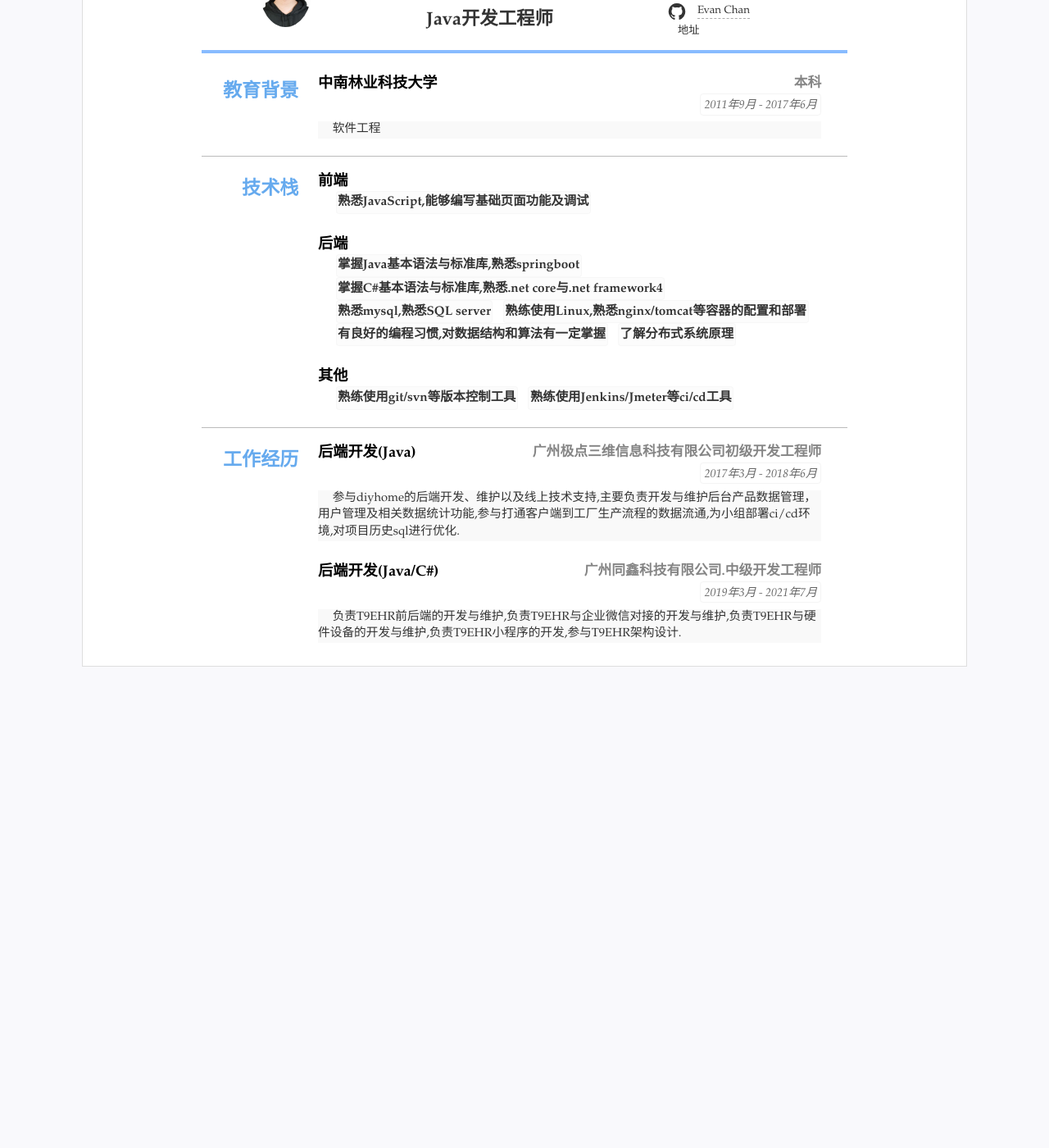
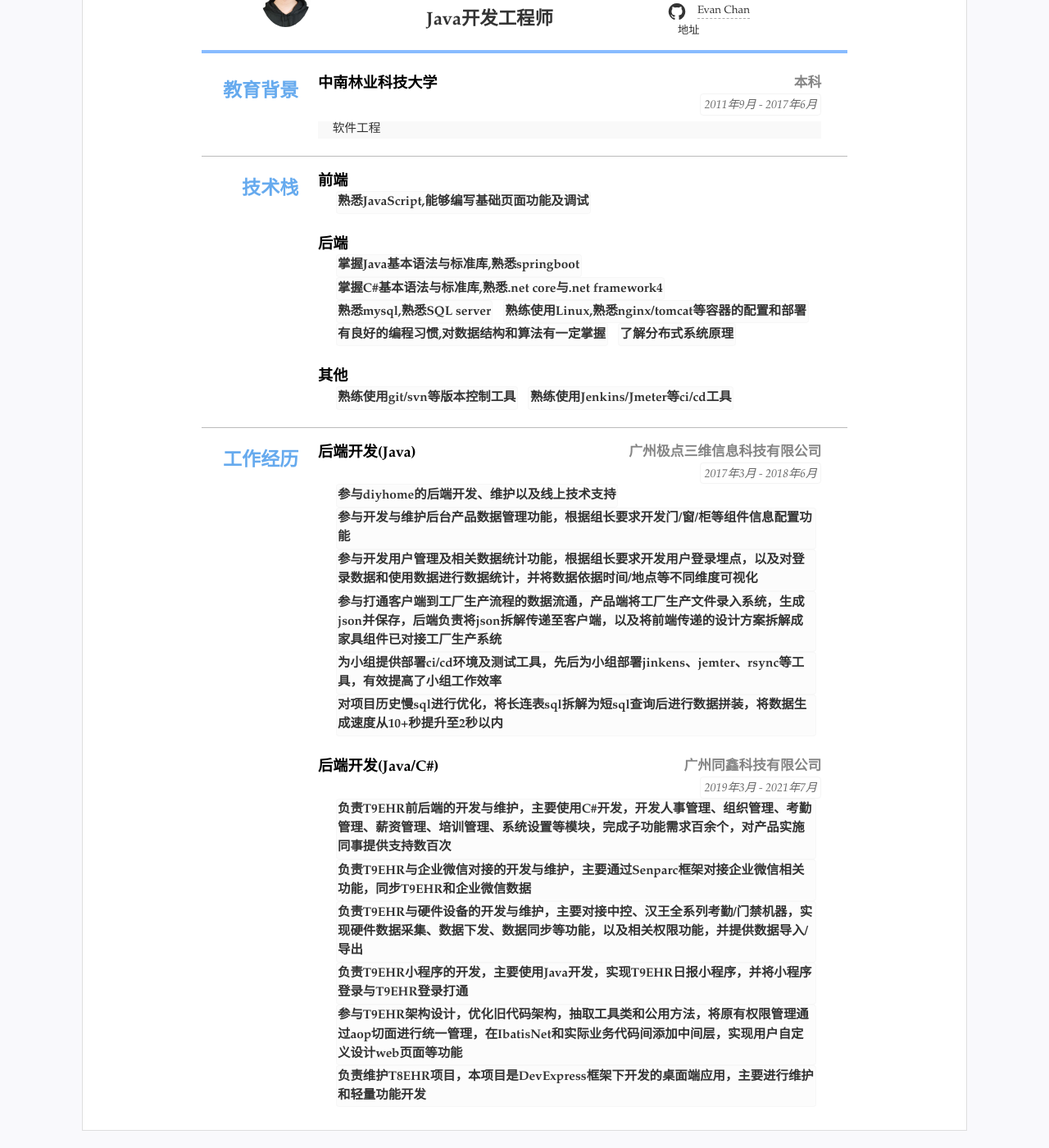
Before and after one commit to 0kestrel/resume2021, a Jekyll site: the page built from index.html, in a window 1280 px wide and 1400 px high, scrolled down 141 px. Shown: the whole window at 82% size. Built offline with Jekyll 4.4.1, drawn with Linux system fonts in a browser that asks for light colours; before the commit the page ends 975 px from its top, so only the background shows below that.

Commit message:
Update resume.yml

```diff
--- a/_data/resume.yml
+++ b/_data/resume.yml
@@ -60,16 +60,26 @@ main: #主要内容，
   - title: 后端开发(Java)
     sub:
     - 广州极点三维信息科技有限公司
-    - 初级开发工程师
     duration: "2017年3月 - 2018年6月"
-    detail: 参与diyhome的后端开发、维护以及线上技术支持,主要负责开发与维护后台产品数据管理，用户管理及相关数据统计功能,参与打通客户端到工厂生产流程的数据流通,为小组部署ci/cd环境,对项目历史sql进行优化.
+    items:
+    - 参与diyhome的后端开发、维护以及线上技术支持
+    - 参与开发与维护后台产品数据管理功能，根据组长要求开发门/窗/柜等组件信息配置功能
+    - 参与开发用户管理及相关数据统计功能，根据组长要求开发用户登录埋点，以及对登录数据和使用数据进行数据统计，并将数据依据时间/地点等不同维度可视化
+    - 参与打通客户端到工厂生产流程的数据流通，产品端将工厂生产文件录入系统，生成json并保存，后端负责将json拆解传递至客户端，以及将前端传递的设计方案拆解成家具组件已对接工厂生产系统
+    - 为小组提供部署ci/cd环境及测试工具，先后为小组部署jinkens、jemter、rsync等工具，有效提高了小组工作效率
+    - 对项目历史慢sql进行优化，将长连表sql拆解为短sql查询后进行数据拼装，将数据生成速度从10+秒提升至2秒以内
 
   - title: 后端开发(Java/C#)
     sub:
-    - 广州同鑫科技有限公司.
-    - 中级开发工程师
+    - 广州同鑫科技有限公司
     duration: "2019年3月 - 2021年7月"
-    detail: 负责T9EHR前后端的开发与维护,负责T9EHR与企业微信对接的开发与维护,负责T9EHR与硬件设备的开发与维护,负责T9EHR小程序的开发,参与T9EHR架构设计.
+    items:
+    - 负责T9EHR前后端的开发与维护，主要使用C#开发，开发人事管理、组织管理、考勤管理、薪资管理、培训管理、系统设置等模块，完成子功能需求百余个，对产品实施同事提供支持数百次
+    - 负责T9EHR与企业微信对接的开发与维护，主要通过Senparc框架对接企业微信相关功能，同步T9EHR和企业微信数据
+    - 负责T9EHR与硬件设备的开发与维护，主要对接中控、汉王全系列考勤/门禁机器，实现硬件数据采集、数据下发、数据同步等功能，以及相关权限功能，并提供数据导入/导出
+    - 负责T9EHR小程序的开发，主要使用Java开发，实现T9EHR日报小程序，并将小程序登录与T9EHR登录打通
+    - 参与T9EHR架构设计，优化旧代码架构，抽取工具类和公用方法，将原有权限管理通过aop切面进行统一管理，在IbatisNet和实际业务代码间添加中间层，实现用户自定义设计web页面等功能
+    - 负责维护T8EHR项目，本项目是DevExpress框架下开发的桌面端应用，主要进行维护和轻量功能开发
 
 
 #- type: projects
```
